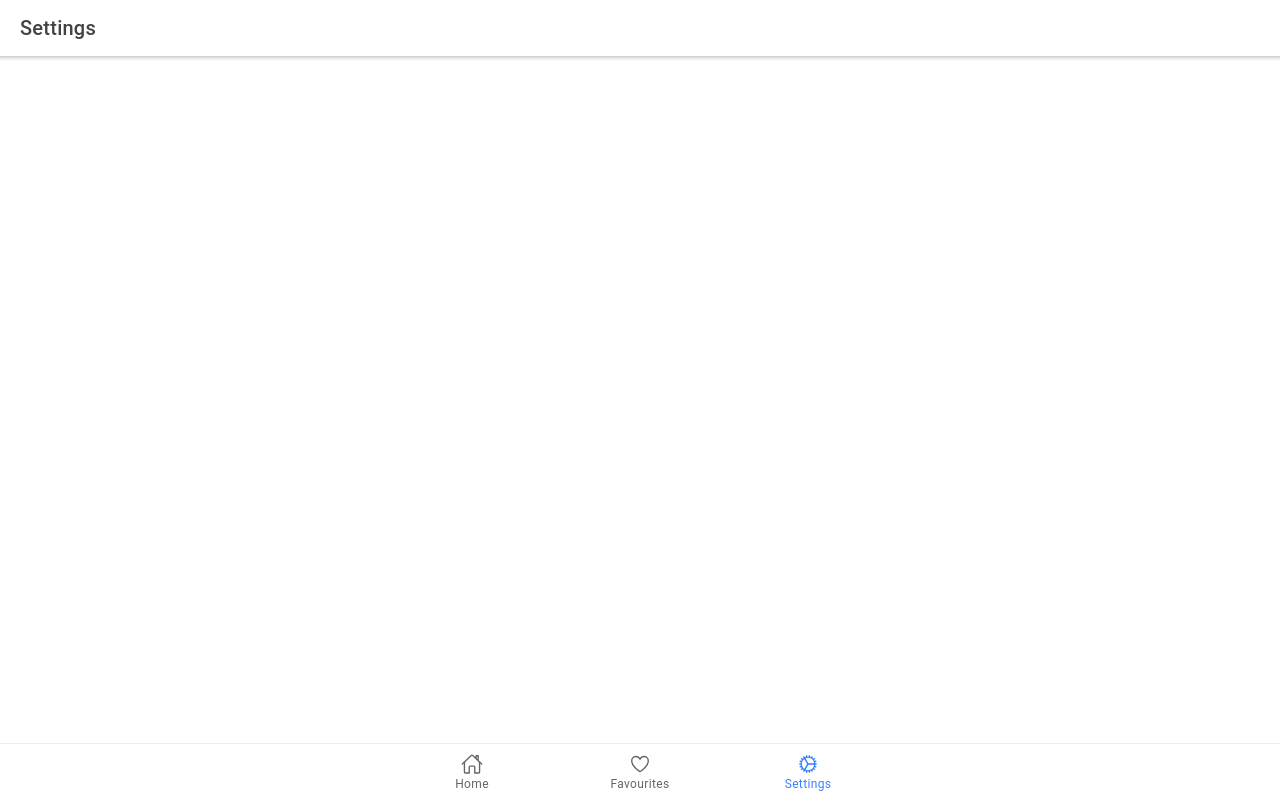
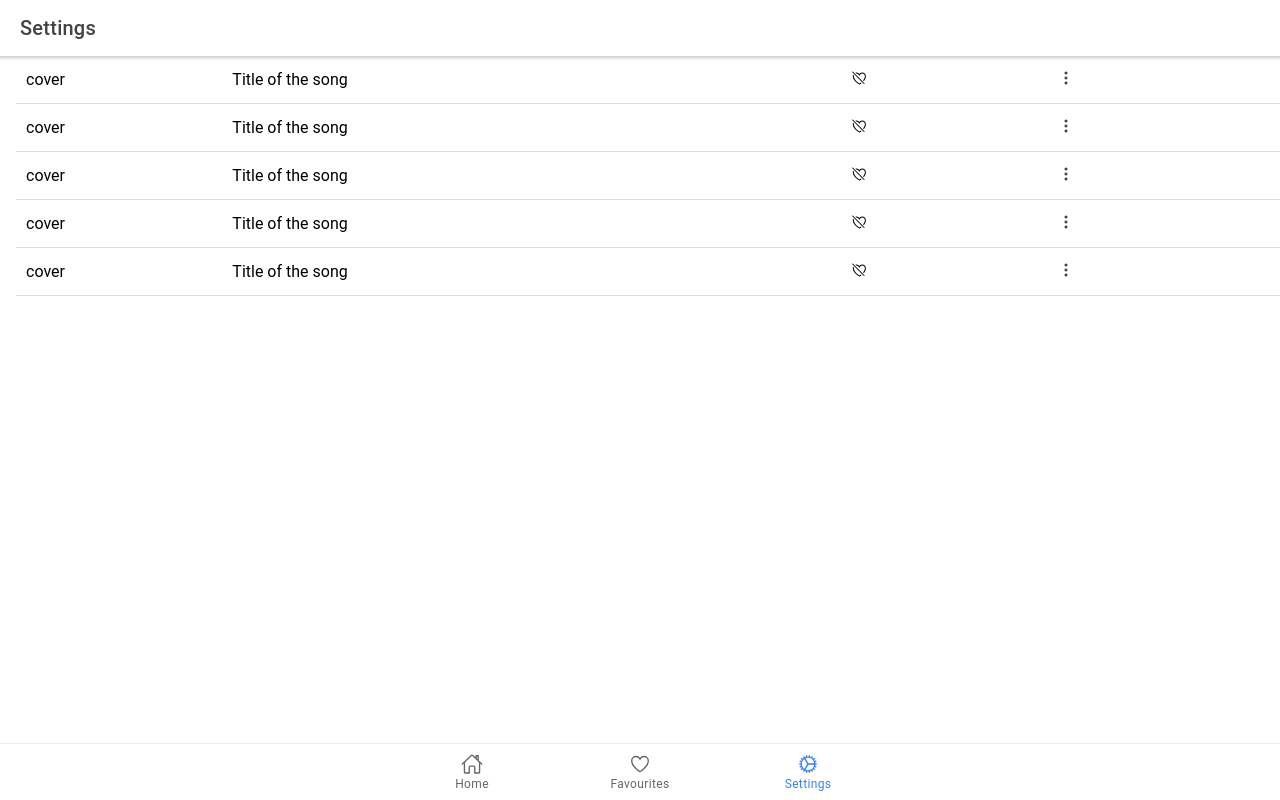
Before and after one commit to OlivierJM/letsingapp, a React (Create React App) app: page /settings in a window 1280 px wide. Built offline with nearby package versions, Linux system fonts and the light colour scheme.

Commit message:
add a shareable track component

```diff
--- /dev/null
+++ b/src/components/Track.tsx
@@ -0,0 +1,44 @@
+import React, { useState } from "react";
+import {
+  IonGrid,
+  IonRow,
+  IonCol,
+  IonItem,
+  IonIcon
+} from "@ionic/react";
+import '../theme/Track.css'
+import { heartOutline, ellipsisVerticalOutline, heartDislikeOutline } from "ionicons/icons";
+
+interface TrackType {
+    title: string;
+    thumbnail: string
+}
+
+const Track: React.FC<TrackType> = ({ title, thumbnail }: TrackType) => {
+    const [isFave, setFave] = useState<boolean>(false)
+    function handleFavourite(){
+        setFave(!isFave)
+    }
+    return (
+        <IonItem>
+            <IonGrid>
+                <IonRow>
+                    <IonCol size="2" >
+                        {thumbnail}
+                    </IonCol>
+                    <IonCol size="6" >
+                        {title}
+                    </IonCol>
+                    <IonCol size="2" >
+                        <IonIcon icon={isFave ? heartOutline : heartDislikeOutline } onClick={handleFavourite} />
+                    </IonCol>
+                    <IonCol size="2" >
+                    <IonIcon icon={ellipsisVerticalOutline} />
+                    </IonCol>
+                </IonRow>
+            </IonGrid>
+        </IonItem>
+    )
+}
+
+export default Track
--- a/src/pages/Settings.tsx
+++ b/src/pages/Settings.tsx
@@ -1,5 +1,6 @@
 import React from 'react';
 import { IonContent, IonHeader, IonPage, IonTitle, IonToolbar } from '@ionic/react';
+import Track from '../components/Track';
 import '../theme/Settings.css'
 
 const Settings: React.FC = () => {
@@ -16,6 +17,11 @@ const Settings: React.FC = () => {
             <IonTitle size="large">Settings</IonTitle>
           </IonToolbar>
         </IonHeader>
+        <Track thumbnail='cover' title='Title of the song' />
+        <Track thumbnail='cover' title='Title of the song' />
+        <Track thumbnail='cover' title='Title of the song' />
+        <Track thumbnail='cover' title='Title of the song' />
+        <Track thumbnail='cover' title='Title of the song' />
       </IonContent>
     </IonPage>
   );
--- /dev/null
+++ b/src/theme/Track.css
@@ -0,0 +1,5 @@
+@media (min-width: 0) and (max-width: 768px) {
+    .hide-only-xs {
+      display: none;
+    }
+  }
```
